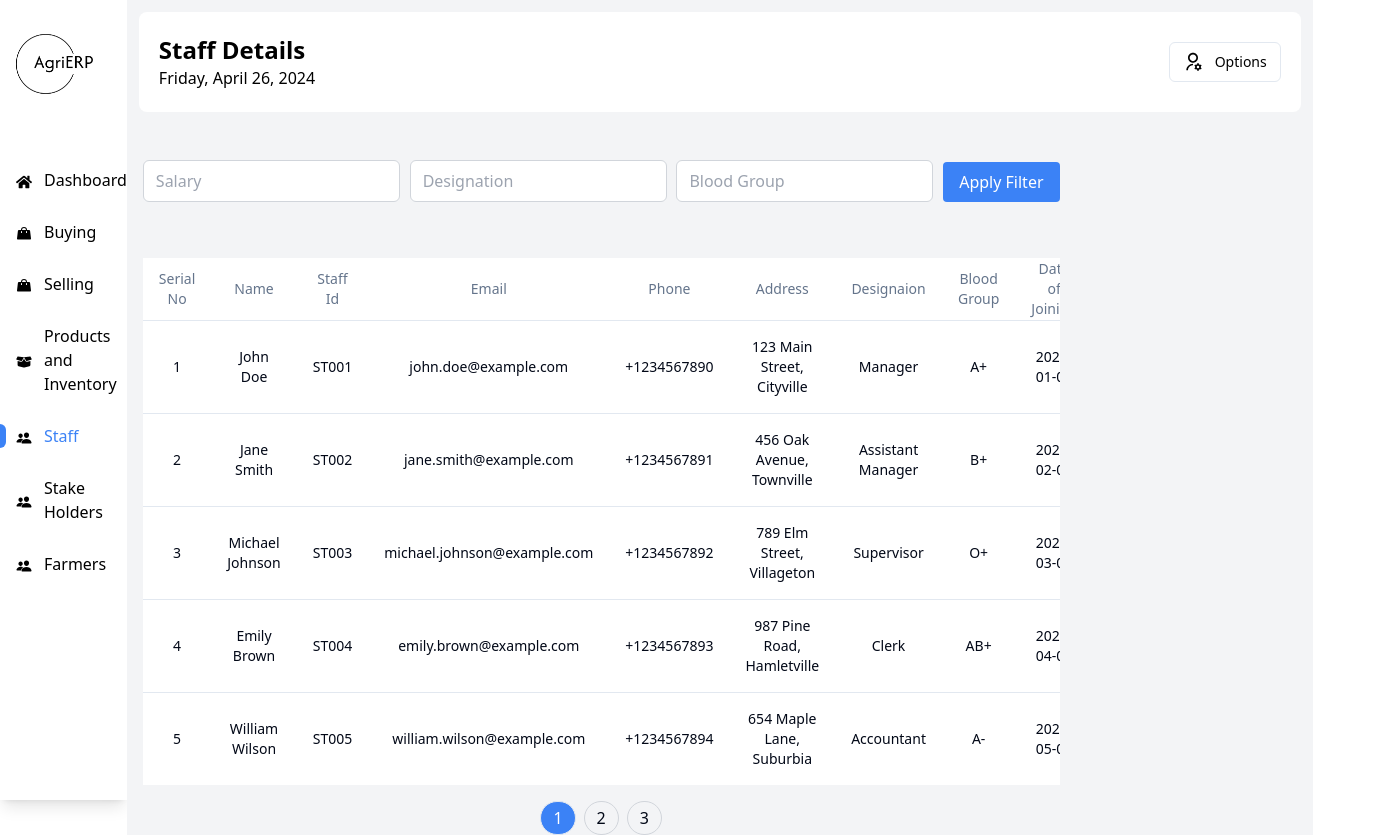
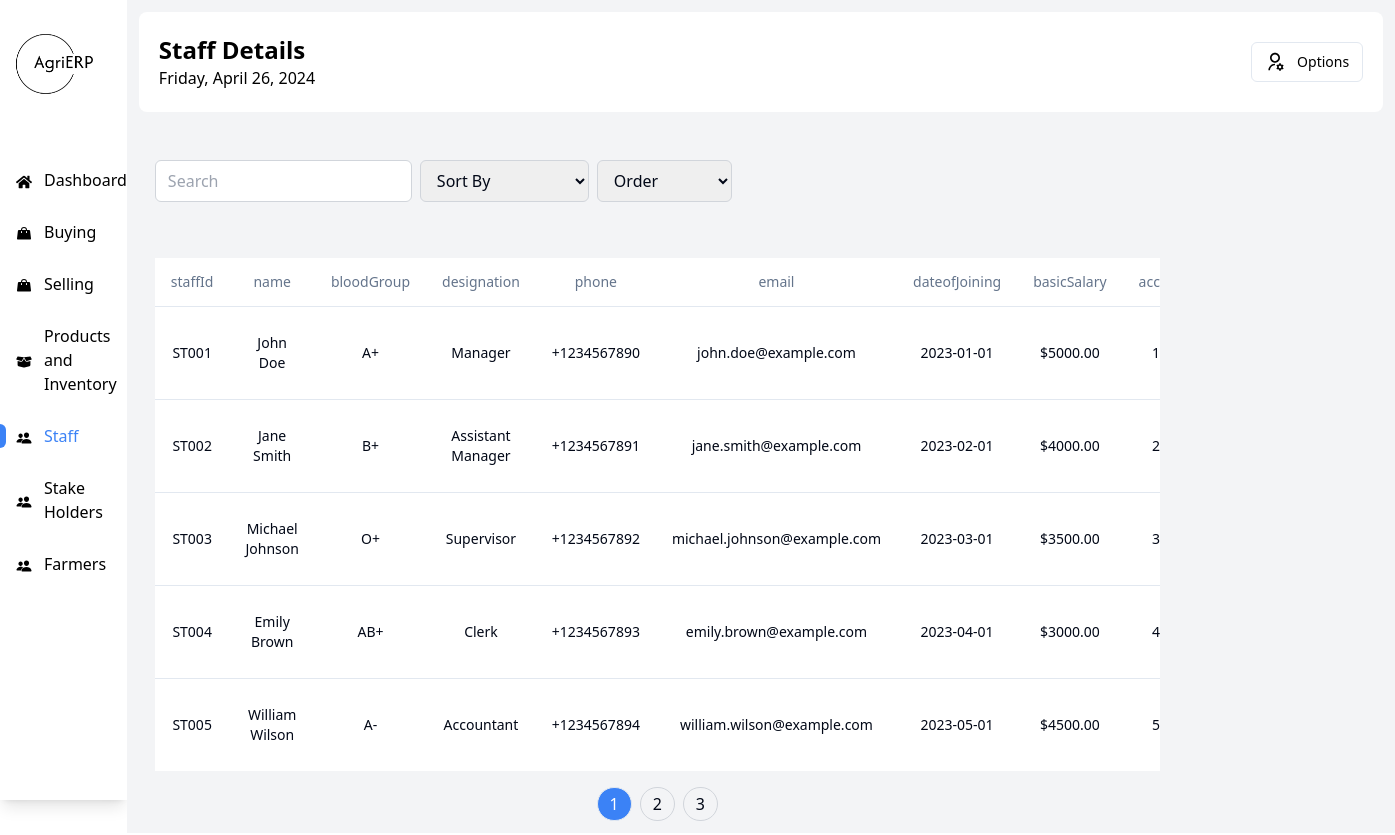
Before and after one commit to Vishakh2012/AgriERP, a React (Vite) app in the folder app/: page /staff in a window 1280 px wide. Shown: the whole page, 1395 px wide, since content can reach past the window. Built offline with nearby package versions, Linux system fonts and the light colour scheme.

Commit message:
FEAT: -Added sort feature to Sales -Added filter by search feature to Sales -Added keyboard navigation in Sales -Added mapping to table headers

```diff
--- a/app/src/page/Product_Display/Product_Display.tsx
+++ b/app/src/page/Product_Display/Product_Display.tsx
@@ -1,4 +1,4 @@
-import React, { useState } from 'react';
+import React, { useState,useEffect } from 'react';
 import {
   Table,
   TableBody,
@@ -235,12 +235,27 @@ const products = [
 
 
 const Product_Display= ()=> {
+  const [data, setData] = useState([]);
+  useEffect(() => {
+    fetchData();
+  }, []);
+
+  const fetchData = async () => {
+    try {
+      const response = await fetch('http://localhost:5050/api/purchase/getDetails');
+      const jsonData = await response.json();
+      setData(jsonData);
+    } catch (error) {
+      console.error('Error fetching data:', error);
+    }
+  };
   const [filterCriteria, setFilterCriteria] = useState({
     itemCode: '',
     HSN: '',
     name: ''
   });
   const [currentPage, setCurrentPage] = useState(1);
+  const [filteredProducts, setFilteredProducts] = useState(products);
 
 
   const handleFilterChange = (e) => {
@@ -253,31 +268,32 @@ const Product_Display= ()=> {
 
   const handleFilterSubmit = (e) => {
     e.preventDefault();
-    // Add your filtering logic here
-    console.log("Filter criteria:", filterCriteria);
+    // Apply filter criteria to products
+    const filteredData = data.filter(product => {
+      return (
+        (filterCriteria.itemCode === '' || product.itemCode === filterCriteria.itemCode) &&
+        (filterCriteria.HSN === '' || product.hsn === filterCriteria.HSN) &&
+        (filterCriteria.name === '' || product.name === filterCriteria.name)
+      );
+    });
+    // Update state with filtered data
+    setFilteredProducts(filteredData);
+    // Reset page to first page after filtering
+    setCurrentPage(1);
   };
-  const filteredInvoices = products.filter(invoice => {
-    if (
-      (filterCriteria.itemCode !== '' && invoice.itemCode !== filterCriteria.itemCode) ||
-      (filterCriteria.HSN !== '' && invoice.hsn !== filterCriteria.HSN) ||
-      (filterCriteria.name !== '' && invoice.name !== filterCriteria.name)
-    ) {
-      return false; // Filter out invoices that don't match any criteria
-    }
-    return true; // Include invoices that meet all criteria
-  });
 
   const applyPagination = (data) => {
     const startIndex = (currentPage - 1) * PAGE_SIZE;
     return data.slice(startIndex, startIndex + PAGE_SIZE);
   };
 
-  const pageCount = Math.ceil(filteredInvoices.length / PAGE_SIZE);
-  const paginatedData = applyPagination(filteredInvoices);
+  const pageCount = Math.ceil(filteredProducts.length / PAGE_SIZE);
+  const paginatedData = applyPagination(filteredProducts);
 
   const handlePageChange = (page) => {
     setCurrentPage(page);
   };
+
 
 
   return (
@@ -289,7 +305,7 @@ const Product_Display= ()=> {
       <form onSubmit={handleFilterSubmit} className="flex flex-wrap items-end justify-between mb-4">
           <input
             type="text"
-            name="billNo"
+            name="itemCode"
             value={filterCriteria.itemCode}
             onChange={handleFilterChange}
             placeholder="Item Code"
@@ -297,7 +313,7 @@ const Product_Display= ()=> {
           />
           <input
             type="text"
-            name="saleDate"
+            name="HSN"
             value={filterCriteria.HSN}
             onChange={handleFilterChange}
             placeholder="HSN"
@@ -305,7 +321,7 @@ const Product_Display= ()=> {
           />
           <input
             type="text"
-            name="finalAmount"
+            name="name"
             value={filterCriteria.name}
             onChange={handleFilterChange}
             placeholder="Name"
--- a/app/src/page/Purchase_Display/Purchase_Display.tsx
+++ b/app/src/page/Purchase_Display/Purchase_Display.tsx
@@ -257,7 +257,7 @@ const Purchase_Display= ()=> {
       <form onSubmit={handleFilterSubmit} className="flex flex-wrap items-end justify-between mb-4">
           <input
             type="text"
-            name="billNo"
+            name="billN"
             value={filterCriteria.billNumber}
             onChange={handleFilterChange}
             placeholder="Bill Number"
--- a/app/src/page/Sales_Display/Sales_Display.tsx
+++ b/app/src/page/Sales_Display/Sales_Display.tsx
@@ -1,10 +1,8 @@
-import React, { useState } from 'react';
+import React, { useState, useEffect } from 'react';
 import {
   Table,
   TableBody,
-  TableCaption,
   TableCell,
-  TableFooter,
   TableHead,
   TableHeader,
   TableRow,
@@ -208,15 +206,49 @@ const invoices = [
 ];
 
 
-
-const SalesDisplay = ()=> {
+const SalesDisplay = () => {
+  const [data, setData] = useState([]);
   const [filterCriteria, setFilterCriteria] = useState({
     billNo: '',
     saleDate: '',
     finalAmount: ''
   });
   const [currentPage, setCurrentPage] = useState(1);
+  const [filteredData, setFilteredData] = useState([]);
 
+  useEffect(() => {
+    fetchData();
+  }, []);
+
+  const fetchData = async () => {
+    try {
+      const response = await fetch('http://localhost:5050/api/purchase/getDetails');
+      const jsonData = await response.json();
+      setData(jsonData);
+    } catch (error) {
+      console.error('Error fetching data:', error);
+    }
+  };
+
+  const applyFilter = () => {
+    const filteredInvoices = invoices.filter(invoice => {
+      return (
+        (filterCriteria.billNo === '' || invoice.billNo === filterCriteria.billNo) &&
+        (filterCriteria.saleDate === '' || invoice.saleDate === filterCriteria.saleDate) &&
+        (filterCriteria.finalAmount === '' || invoice.finalAmount === filterCriteria.finalAmount)
+      );
+    });
+    setFilteredData(filteredInvoices);
+    setCurrentPage(1); // Reset page to first page after filtering
+  };
+
+  const applyPagination = (data) => {
+    const startIndex = (currentPage - 1) * PAGE_SIZE;
+    return data.slice(startIndex, startIndex + PAGE_SIZE);
+  };
+
+  const pageCount = Math.ceil(filteredData.length / PAGE_SIZE);
+  const paginatedData = applyPagination(filteredData);
 
   const handleFilterChange = (e) => {
     const { name, value } = e.target;
@@ -228,39 +260,19 @@ const SalesDisplay = ()=> {
 
   const handleFilterSubmit = (e) => {
     e.preventDefault();
-    // Add your filtering logic here
-    console.log("Filter criteria:", filterCriteria);
+    applyFilter();
   };
-  const filteredInvoices = invoices.filter(invoice => {
-    if (
-      (filterCriteria.billNo !== '' && invoice.billNo !== filterCriteria.billNo) ||
-      (filterCriteria.saleDate !== '' && invoice.saleDate !== filterCriteria.saleDate) ||
-      (filterCriteria.finalAmount !== '' && invoice.finalAmount !== filterCriteria.finalAmount)
-    ) {
-      return false; // Filter out invoices that don't match any criteria
-    }
-    return true; // Include invoices that meet all criteria
-  });
-
-  const applyPagination = (data) => {
-    const startIndex = (currentPage - 1) * PAGE_SIZE;
-    return data.slice(startIndex, startIndex + PAGE_SIZE);
-  };
-
-  const pageCount = Math.ceil(filteredInvoices.length / PAGE_SIZE);
-  const paginatedData = applyPagination(filteredInvoices);
 
   const handlePageChange = (page) => {
     setCurrentPage(page);
   };
 
-
   return (
     <div>
       <div className='m-3'>
-      <Header text='Sales Details'/>
+        <Header text='Sales Details' />
       </div>
-      <div className="w-4/5 px-4 mt-12"> {/* Center the content */}
+      <div className="w-4/5 px-4 mt-12">
         <form onSubmit={handleFilterSubmit} className="flex flex-wrap items-end justify-between mb-4">
           <input
             type="text"
@@ -289,10 +301,10 @@ const SalesDisplay = ()=> {
           <button type="submit" className="bg-blue-500 text-white px-4 py-2 rounded hover:bg-blue-600"> Apply Filter</button>
         </form>
       </div>
-      <div className=" w-4/5 px-4 mt-14 rounded-3xl">
+      <div className="w-4/5 px-4 mt-14 rounded-3xl">
         <Table className="shadow-md w-full mx-auto rounded-3xl ">
           <div className=" max-h-[600px] bg-white">
-        <TableHeader  className="sticky top-0 bg-white z-10">
+            <TableHeader className="sticky top-0 bg-white z-10">
               <TableRow>
                 <TableHead className="w-[100px] text-center font-medium">Serial No</TableHead>
                 <TableHead className="w-[200px] text-center font-medium">Sale Date</TableHead>
@@ -300,11 +312,10 @@ const SalesDisplay = ()=> {
                 <TableHead className="w-[200px] text-center font-medium">Merchant Id</TableHead>
                 <TableHead className="w-[200px] text-center font-medium">Final Amount</TableHead>
                 <TableHead className="w-[250px] text-center font-medium">Total Amount Without Discount</TableHead>
-
               </TableRow>
             </TableHeader>
             <TableBody>
-        {paginatedData.map((invoice,index) => (
+              {paginatedData.map((invoice, index) => (
                 <TableRow key={invoice.saleDate}>
                   <TableCell className="text-center">{(currentPage - 1) * PAGE_SIZE + index + 1}</TableCell>
                   <TableCell className="text-center">{invoice.saleDate}</TableCell>
@@ -312,7 +323,6 @@ const SalesDisplay = ()=> {
                   <TableCell className="text-center">{invoice.merchantId}</TableCell>
                   <TableCell className="text-center">{invoice.finalAmount}</TableCell>
                   <TableCell className="text-center">{invoice.totalAmountWithoutDiscount}</TableCell>
-
                 </TableRow>
               ))}
             </TableBody>
@@ -334,4 +344,4 @@ const SalesDisplay = ()=> {
   )
 }
 
-export default SalesDisplay
+export default SalesDisplay;
--- a/app/src/page/Staff_Details/Staff_Details.tsx
+++ b/app/src/page/Staff_Details/Staff_Details.tsx
@@ -1,4 +1,4 @@
-import React, { useState } from 'react';
+import React, { useState ,useEffect} from 'react';
 import {
   Table,
   TableBody,
@@ -163,117 +163,134 @@ const staffDetails = [
 
 
 const Staff_Details = ()=> {
-  const [filterCriteria, setFilterCriteria] = useState({
-    salary: '',
-    designation: '',
-    bloodGroup: ''
-  });
+  const [filterCriteria, setFilterCriteria] = useState('');
   const [currentPage, setCurrentPage] = useState(1);
+  const [sortOption, setSortOption] = useState('');
+  const [sortedData, setSortedData] = useState([]);
+  const [sortColumn, setSortColumn] = useState('');
 
 
   const handleFilterChange = (e) => {
-    const { name, value } = e.target;
-    setFilterCriteria(prevState => ({
-      ...prevState,
-      [name]: value
-    }));
+    const { value } = e.target;
+    setFilterCriteria(value);
   };
 
-  const handleFilterSubmit = (e) => {
-    e.preventDefault();
-    // Add your filtering logic here
-    console.log("Filter criteria:", filterCriteria);
+  const handleSortOptionChange = (e) => {
+    const { value } = e.target;
+    setSortOption(value);
   };
-  const filteredInvoices = staffDetails.filter(invoice => {
-    if (
-      (filterCriteria.salary !== '' && invoice.basicSalary !== filterCriteria.salary) ||
-      (filterCriteria.designation !== '' && invoice.designation !== filterCriteria.designation) ||
-      (filterCriteria.bloodGroup !== '' && invoice.bloodGroup !== filterCriteria.bloodGroup)
-    ) {
-      return false; // Filter out invoices that don't match any criteria
+
+  const applySorting = (data) => {
+    if (sortColumn === '') return data;
+    const sorted = [...data].sort((a, b) => {
+      if (sortOption === 'ascending') {
+        return a[sortColumn].localeCompare(b[sortColumn]);
+      } else {
+        return b[sortColumn].localeCompare(a[sortColumn]);
       }
-    return true; // Include invoices that meet all criteria
     });
+    return sorted;
+  };
 
   const applyPagination = (data) => {
     const startIndex = (currentPage - 1) * PAGE_SIZE;
     return data.slice(startIndex, startIndex + PAGE_SIZE);
   };
 
-  const pageCount = Math.ceil(filteredInvoices.length / PAGE_SIZE);
-  const paginatedData = applyPagination(filteredInvoices);
+  const pageCount = Math.ceil(sortedData.length / PAGE_SIZE);
+  const paginatedData = applyPagination(sortedData);
+
+  useEffect(() => {
+    const handleKeyDown = (e) => {
+      if (e.key === 'ArrowLeft' && currentPage > 1) {
+        setCurrentPage(currentPage - 1);
+      } else if (e.key === 'ArrowRight' && currentPage < pageCount) {
+        setCurrentPage(currentPage + 1);
+      } else if (e.key === 'ArrowUp') {
+        const sortSelect = document.getElementById('sortSelect');
+        if (sortSelect.selectedIndex > 0) {
+          sortSelect.selectedIndex--;
+        }
+      }
+      if (['ArrowLeft', 'ArrowRight', 'ArrowUp', 'ArrowDown'].includes(e.key)) {
+        e.preventDefault();
+      }
+    };
+
+    window.addEventListener('keydown', handleKeyDown);
+
+    return () => {
+      window.removeEventListener('keydown', handleKeyDown);
+    };
+  }, [currentPage, pageCount]);
+
+  useEffect(() => {
+    const sortedAndFilteredData = applySorting(staffDetails.filter(invoice => {
+      return Object.values(invoice).some(value =>
+        value.toString().toLowerCase().includes(filterCriteria.toLowerCase())
+      );
+    }));
+    setSortedData(sortedAndFilteredData);
+  }, [filterCriteria, sortColumn, sortOption]);
 
   const handlePageChange = (page) => {
     setCurrentPage(page);
   };
 
-
+  const handleColumnSort = (column) => {
+    setSortColumn(column);
+    setSortOption('ascending');
+  };
   return (
     <div>
       <div className='m-3'>
       <Header text='Staff Details'/>
-      </div>
       <div className="w-4/5 px-4 mt-12"> {/* Center the content */}
-      <form onSubmit={handleFilterSubmit} className="flex flex-wrap items-end justify-between mb-4">
       <input
             type="text"
-            name="billNo"
-            value={filterCriteria.salary}
+            value={filterCriteria}
             onChange={handleFilterChange}
-            placeholder="Salary"
+            placeholder="Search"
             className="mr-2 mb-2 md:mb-0 px-3 py-2 rounded-md border border-gray-300 focus:outline-none focus:border-blue-500"
           />
-          <input
-            type="text"
-            name="saleDate"
-            value={filterCriteria.designation}
-            onChange={handleFilterChange}
-            placeholder="Designation"
+          <select
+            id="sortSelect"
+            value={sortColumn}
+            onChange={(e) => handleColumnSort(e.target.value)}
             className="mr-2 mb-2 md:mb-0 px-3 py-2 rounded-md border border-gray-300 focus:outline-none focus:border-blue-500"
-          />
-          <input
-            type="text"
-            name="finalAmount"
-            value={filterCriteria.bloodGroup}
-            onChange={handleFilterChange}
-            placeholder="Blood Group"
+          >
+            <option value="">Sort By</option>
+            {Object.keys(staffDetails[0]).map(column => (
+              <option key={column} value={column}>{column}</option>
+            ))}
+          </select>
+          <select
+           id="orderSelect"
+            value={sortOption}
+            onChange={handleSortOptionChange}
             className="mr-2 mb-2 md:mb-0 px-3 py-2 rounded-md border border-gray-300 focus:outline-none focus:border-blue-500"
-          />
-          <button type="submit" className="bg-blue-500 text-white px-4 py-2 rounded hover:bg-blue-600"> Apply Filter</button>
-        </form>
+          >
+            <option value="">Order</option>
+            <option value="ascending">Ascending</option>
+            <option value="descending">Descending</option>
+          </select>
       </div>
-      <div className=" w-4/5 px-4 mt-14 rounded-3xl">
+      <div className=" w-5/6 px-4 mt-14 rounded-3xl">
       <Table className="shadow-md w-full mx-auto rounded-3xl ">
       <div className=" max-h-[600px] bg-white">
         <TableHeader  className="sticky top-0 bg-white z-10">
           <TableRow>
-            <TableHead className="w-[100px] text-center font-medium">Serial No</TableHead>
-            <TableHead className="w-[100px] text-center font-medium">Name</TableHead>
-            <TableHead className="w-[100px] text-center font-medium">Staff Id</TableHead>
-            <TableHead className="w-[100px] text-center font-medium">Email</TableHead>
-            <TableHead className="w-[100px] text-center font-medium">Phone</TableHead>
-            <TableHead className="w-[100px] text-center font-medium">Address</TableHead>
-            <TableHead className="w-[100px] text-center font-medium">Designaion</TableHead>
-            <TableHead className="w-[100px] text-center font-medium">Blood Group</TableHead>
-            <TableHead className="w-[100px] text-center font-medium">Date of Joining</TableHead>
-            <TableHead className="w-[100px] text-center font-medium">Basic Pay</TableHead>
-            <TableHead className="w-[100px] text-center font-medium">Account Number</TableHead>
+                {Object.keys(staffDetails[0]).map((key) => (
+                  <TableHead key={key} className="w-[100px] text-center font-medium">{key}</TableHead>
+                ))}
               </TableRow>
         </TableHeader>
         <TableBody>
         {paginatedData.map((staff,index) => (
-            <TableRow key={staff.saleDate}>
-              <TableCell className="text-center">{(currentPage - 1) * PAGE_SIZE + index + 1}</TableCell>
-              <TableCell className="text-center">{staff.name}</TableCell>
-              <TableCell className="text-center">{staff.staffId}</TableCell>
-              <TableCell className="text-center">{staff.email}</TableCell>
-              <TableCell className="text-center">{staff.phone}</TableCell>
-              <TableCell className="text-center">{staff.address}</TableCell>
-              <TableCell className="text-center">{staff.designation}</TableCell>
-              <TableCell className="text-center">{staff.bloodGroup}</TableCell>
-              <TableCell className="text-center">{staff.dateofJoining}</TableCell>
-              <TableCell className="text-center">{staff.basicSalary}</TableCell>
-              <TableCell className="text-center">{staff.accountNumber}</TableCell>
+            <TableRow key={index}>
+            {Object.values(staff).map((value, i) => (
+              <TableCell key={i} className="text-center">{value}</TableCell>
+            ))}
           </TableRow>
           ))}
         </TableBody>
@@ -292,6 +309,7 @@ const Staff_Details = ()=> {
         </div>
     </div>
     </div>
+    </div>
 )
 }
 
```
Also changed, not shown: app/src/components/Graph/LineChart.tsx (added, +37 -0 lines), app/src/page/Dashboard/Dashboard.tsx (+9 -9 lines), 1 other file (tests, documents, lock files or other folders). Lines whose indentation alone changed are shown as unchanged.
